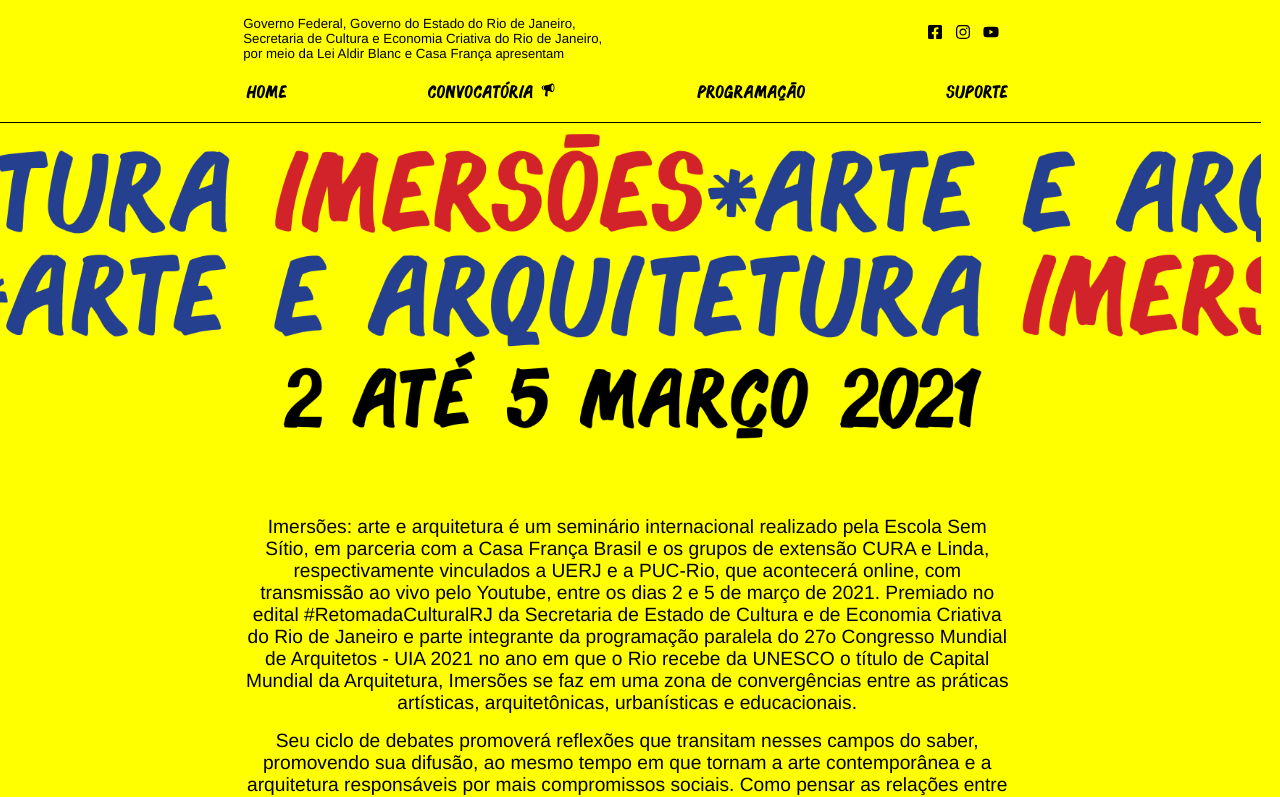
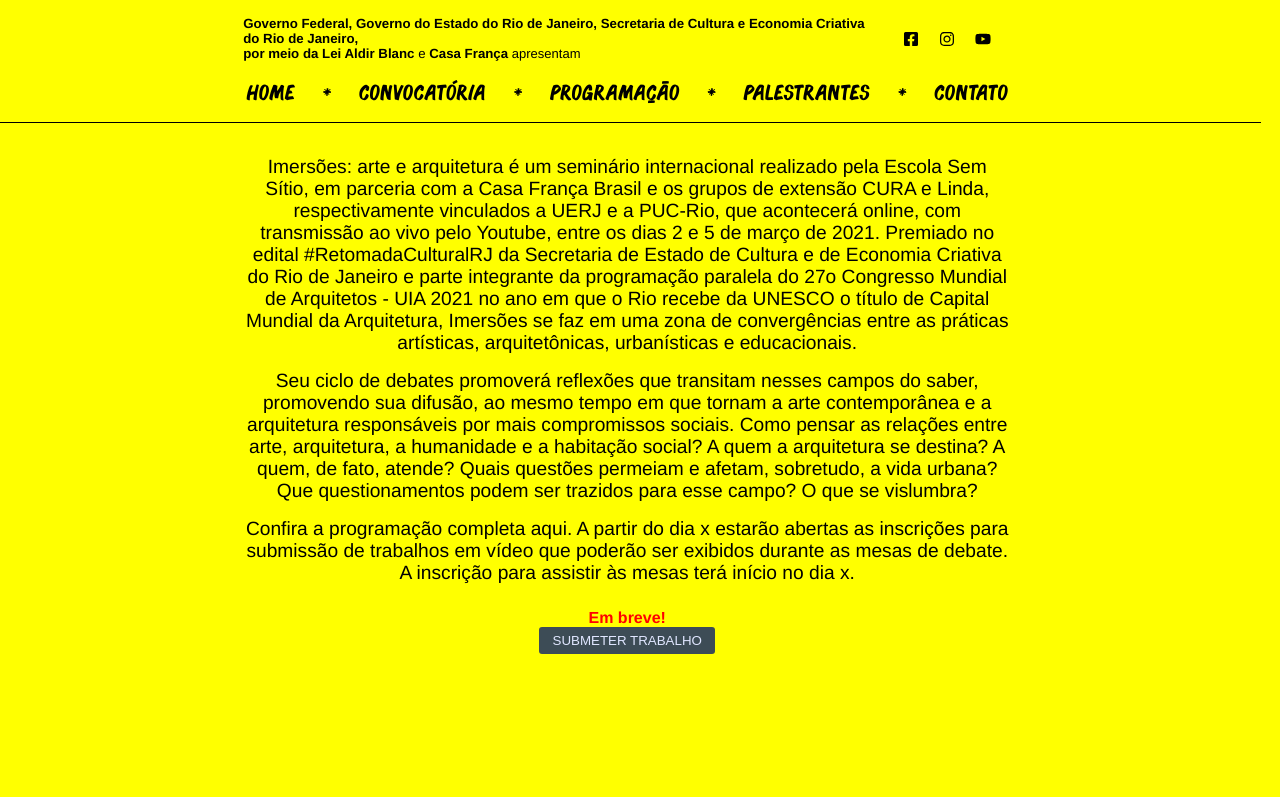
Before and after one commit to hiagoptk/iaa-seminario, a Next.js app in the folder web/: page / in a window 1280 px wide. Shown: the top 797 px of the page. Built offline with nearby package versions, Linux system fonts and the light colour scheme.

Commit message:
Aplicando alterações no menu

```diff
--- a/web/components/Navbar.js
+++ b/web/components/Navbar.js
@@ -10,9 +10,12 @@
 
             <nav>
                 <div id='header'>
-                    <h5>Governo Federal, Governo do Estado do Rio de Janeiro, <br />
-                        Secretaria de Cultura e Economia Criativa do Rio de Janeiro, <br />
-                        por meio da Lei Aldir Blanc e Casa França <span>apresentam</span> </h5>
+                    <div className='boxHeader'>
+                        <h5><b>Governo Federal, Governo do Estado do Rio de Janeiro,
+                            Secretaria de Cultura e Economia Criativa do Rio de Janeiro, <br />
+                            por meio da Lei Aldir Blanc</b> e <b>Casa França</b> <span>apresentam</span>
+                        </h5>
+                    </div>
                     <span id='social'>
                         <FaFacebookSquare />
                         <FaInstagram />
@@ -21,9 +24,14 @@
                 </div>
                 <ul>
                     <li> <a href='/'>HOME </a></li>
-                    <li> <a href='/convoc'>CONVOCATÓRIA <IoIosMegaphone className='navIcon'/> </a></li>
+                    <li> * </li>
+                    <li> <a href='/convoc'>CONVOCATÓRIA</a></li>
+                    <li> * </li>
                     <li> <a href='/convoc'>PROGRAMAÇÃO </a></li>
-                    <li> <a href='/help'>SUPORTE  </a></li>
+                    <li> * </li>
+                    <li> <a href='/convoc'>PALESTRANTES </a></li>
+                    <li> * </li>
+                    <li> <a href='/convoc'>CONTATO  </a></li>
                 </ul>
             </nav>
     )
--- a/web/pages/index.js
+++ b/web/pages/index.js
@@ -4,6 +4,7 @@
 import Link  from 'next/link';
 import Navbar from '../components/Navbar';
 import { IoIosColorPalette } from 'react-icons/io';
+
 
 
 
@@ -21,7 +22,9 @@
 
             <div id='main'>
                 <Navbar />
-                <div id='banner' />
+                <div id='banner' >
+
+                </div>
                 <div className='box' >
                     <p>Imersões: arte e arquitetura é um seminário internacional realizado pela Escola Sem Sítio, em parceria com a Casa França Brasil e os grupos de extensão CURA e Linda, respectivamente vinculados a UERJ e a PUC-Rio, que acontecerá online, com transmissão ao vivo pelo Youtube, entre os dias 2 e 5 de março de 2021. Premiado no edital #RetomadaCulturalRJ da Secretaria de Estado de Cultura e de Economia Criativa do Rio de Janeiro e parte integrante da programação paralela do  27o Congresso Mundial de Arquitetos - UIA 2021 no ano em que o Rio recebe da UNESCO o título de Capital Mundial da Arquitetura, Imersões se faz em uma zona de convergências entre as práticas artísticas, arquitetônicas, urbanísticas e educacionais. </p>
 
--- a/web/styles/globals.css
+++ b/web/styles/globals.css
@@ -85,6 +85,7 @@
 }
 
 li a {
+    font-size: 1.2rem;
     text-decoration: none;
     color: black;
     width: auto;
@@ -101,6 +102,12 @@
     display: flex;
     justify-content: space-between;
 }
+ .boxHeader {
+     width: 50vw;
+     height: auto;
+ }
+
+
 
 #header h5 {
     font-weight: 500;
@@ -111,8 +118,8 @@
     font-weight: 200;
 }
 #header #social {
-    width: 6em;
-    height: 2em;
+    width: 10vw;
+    height: auto;
 
     display: flex;
     justify-content: space-evenly;
@@ -123,9 +130,9 @@
 
 
     width: 99vw;
-    height: 360px;
+    height: auto;
     background-image: url('../public/images/banner.png');
-    background-size: contain;
+    background-size: cover;
     background-repeat: no-repeat;;
 
 
```
